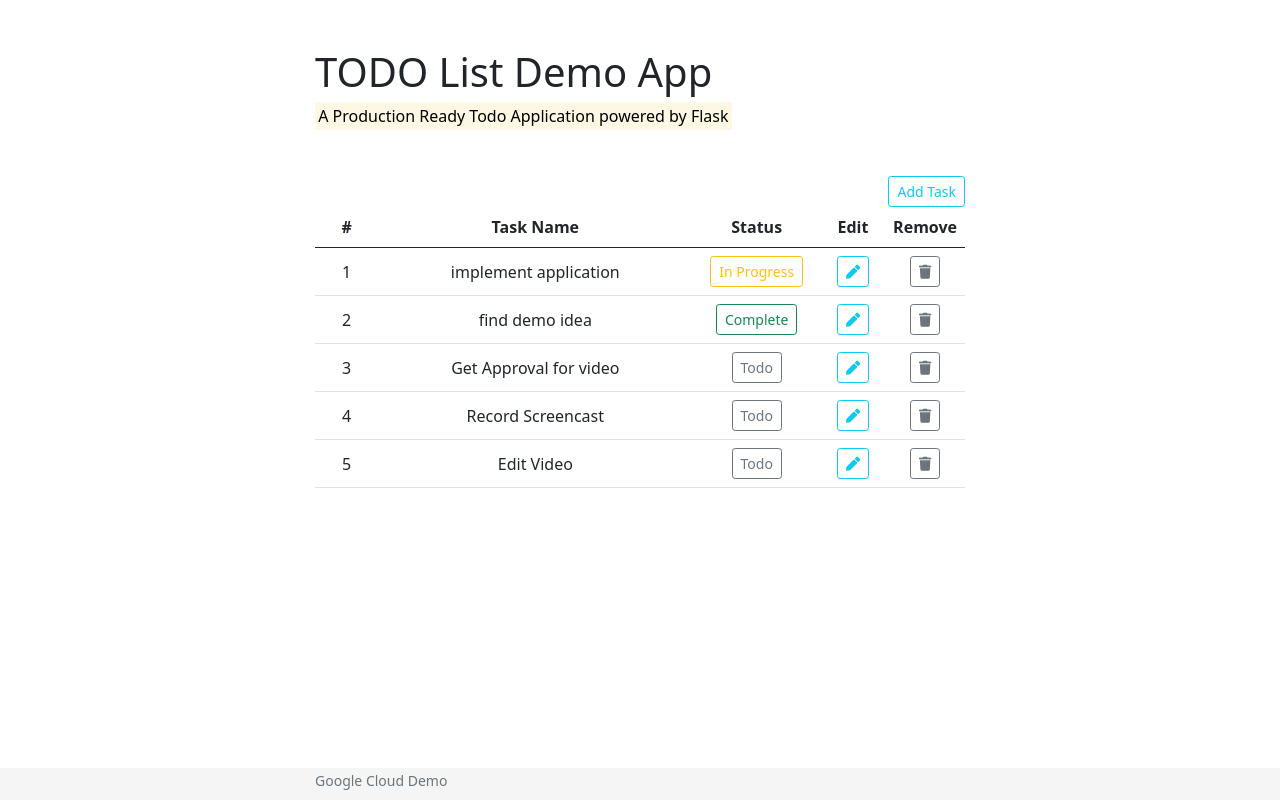
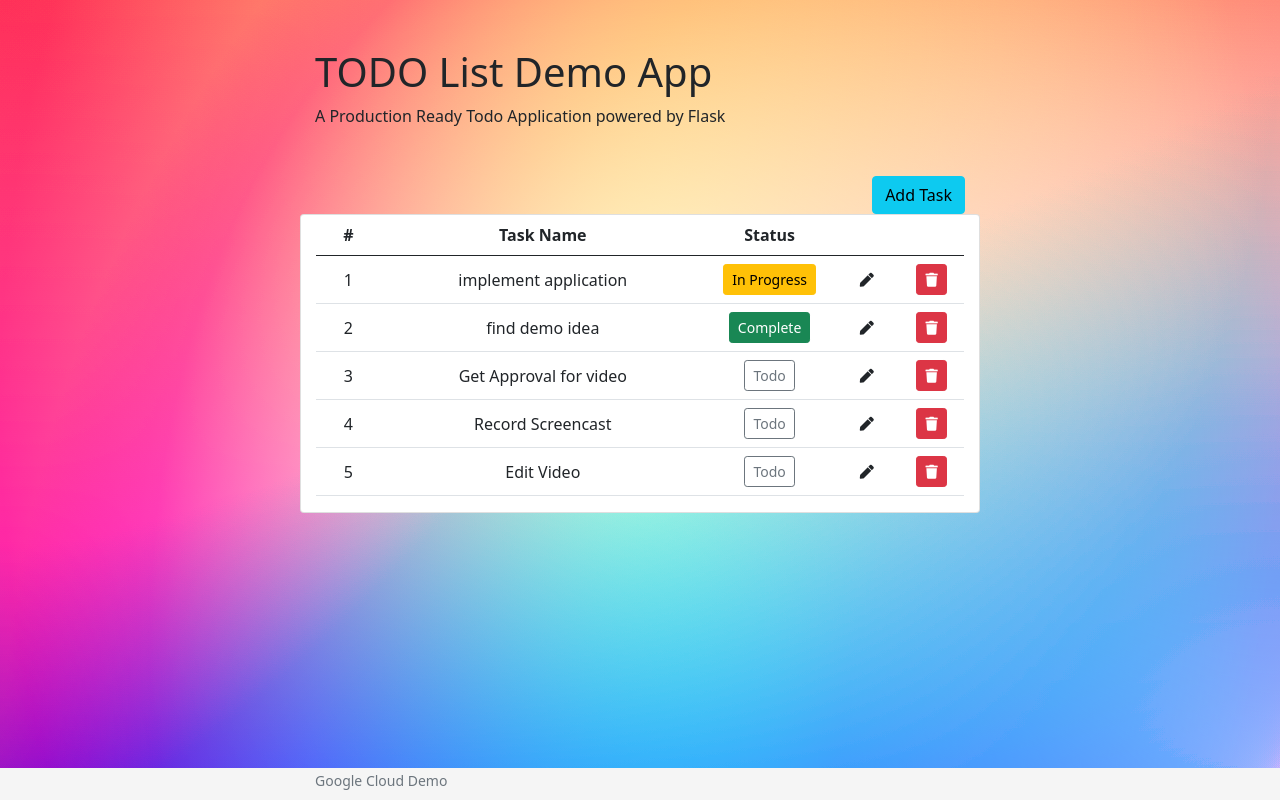
Before and after one commit to g-emarco/todo-demo, a Flask app: page / in a window 1280 px wide. Run offline with Flask 2, Linux system fonts and the light colour scheme.

Commit message:
updated FE

```diff
--- a/application/templates/index.html
+++ b/application/templates/index.html
@@ -15,20 +15,20 @@
         <link rel="stylesheet" href="{{ url_for('static', filename='styles/custom.css') }}">
 
     </head>
-
     <body>
 
     <main role="main" class="container extra-bottom">
       <h1 class="mt-5">TODO List Demo App</h1>
-      <p><mark>A Production Ready Todo Application powered by Flask</mark></p>
+      <p>A Production Ready Todo Application powered by Flask</p>
     </main>
 
 
     <div class="container">
 
+
         <!-- Button trigger modal -->
         <div style="text-align: right;">
-        <button type="button" class="btn btn-outline-info btn-sm" data-bs-toggle="modal" data-bs-target="#task-modal" data-source="New Task">Add Task</button>
+        <button type="button" class="btn btn-info ms-2" data-bs-toggle="modal" data-bs-target="#task-modal" data-source="New Task">Add Task</button>
         </div>
 
 
@@ -57,15 +57,15 @@
     </div>
 
     <!--Todo Table-->
-    <div class="container table-responsive">
+    <div class="container card">
     <table class="table">
         <thead>
         <tr>
             <th class="task-id">#</th>
             <th class="task">Task Name</th>
             <th class="status">Status</th>
-            <th class="update">Edit</th>
-            <th class="update">Remove</th>
+            <th class="update"></th>
+            <th class="update"></th>
         </tr>
         </thead>
 
@@ -76,18 +76,18 @@
                 <td>{{item.task}}</td>
 
                 {% if item.status == "In Progress" %}
-                    <td><button type="button" class="btn btn-outline-warning btn-sm state" data-source="{{item.id}}">{{item.status}}</button></td>
+                    <td><button type="button" class="btn btn-warning btn-sm state" data-source="{{item.id}}">{{item.status}}</button></td>
                 {%endif%}
                 {% if item.status == "Todo" %}
                     <td><button type="button" class="btn btn-outline-secondary btn-sm state" data-source="{{item.id}}">{{item.status}}</button></td>
                 {%endif%}
                 {% if item.status == "Complete" %}
-                    <td><button type="button" class="btn btn-outline-success btn-sm state" data-source="{{item.id}}">{{item.status}}</button></td>
+                    <td><button type="button" class="btn btn-success btn-sm state" data-source="{{item.id}}">{{item.status}}</button></td>
                 {%endif%}
 
-                <td><button type="button" class="btn btn-outline-info btn-sm" data-bs-toggle="modal" data-bs-target="#task-modal" data-source="{{item.id}}" data-content="{{item.task}}"><i class="fa fa-pen fa-1" aria-hidden="true"></i></button></td>
+                <td><button type="button" class="btn  btn-sm" data-bs-toggle="modal" data-bs-target="#task-modal" data-source="{{item.id}}" data-content="{{item.task}}"><i class="fa fa-pen fa-1" aria-hidden="true"></i></button></td>
 
-                <td><button class="btn btn-outline-secondary btn-sm remove" data-source="{{item.id}}" type="button"><i class="fa fa-trash fa-1" aria-hidden="true"></i></button></td>
+                <td><button class="btn btn-danger btn-sm remove" data-source="{{item.id}}" type="button"><i class="fa fa-trash fa-1" aria-hidden="true"></i></button></td>
             </tr>
         {% endfor %}
 
--- a/application/templates/static/styles/custom.css
+++ b/application/templates/static/styles/custom.css
@@ -10,6 +10,13 @@ html {
 body {
     /* Margin bottom by footer height */
     margin-bottom: 2em;
+    background: radial-gradient(50% 123.47% at 50% 50%, #00ff94 0%, #720059 100%),
+    linear-gradient(121.28deg, #669600 0%, #ff0000 100%),
+    linear-gradient(360deg, #0029ff 0%, #8fff00 100%),
+    radial-gradient(100% 164.72% at 100% 100%, #6100ff 0%, #00ff57 100%),
+    radial-gradient(100% 148.07% at 0% 0%, #fff500 0%, #51d500 100%);
+    background-blend-mode: screen, color-dodge, overlay, difference, normal;
+
 }
 
 .footer {
@@ -21,11 +28,13 @@ body {
     line-height: 1.5em;
     /* Vertically center the text there */
     background-color: #f5f5f5;
+
 }
 
 hr {
     width: 50%;
     margin: auto;
+
 }
 
 .table td {
@@ -36,6 +45,8 @@ hr {
 .table tr {
     text-align: center;
     vertical-align: middle;
+    background-color: #fff;
+
 }
 
 /* bootstrap modifications */
@@ -64,3 +75,16 @@ hr {
 .update {
     width: 10%;
 }
+
+.gradient-custom {
+background: radial-gradient(50% 123.47% at 50% 50%, #00ff94 0%, #720059 100%),
+linear-gradient(121.28deg, #669600 0%, #ff0000 100%),
+linear-gradient(360deg, #0029ff 0%, #8fff00 100%),
+radial-gradient(100% 164.72% at 100% 100%, #6100ff 0%, #00ff57 100%),
+radial-gradient(100% 148.07% at 0% 0%, #fff500 0%, #51d500 100%);
+background-blend-mode: screen, color-dodge, overlay, difference, normal;
+}
+
+.white-background {
+background: #fff
+}
```
